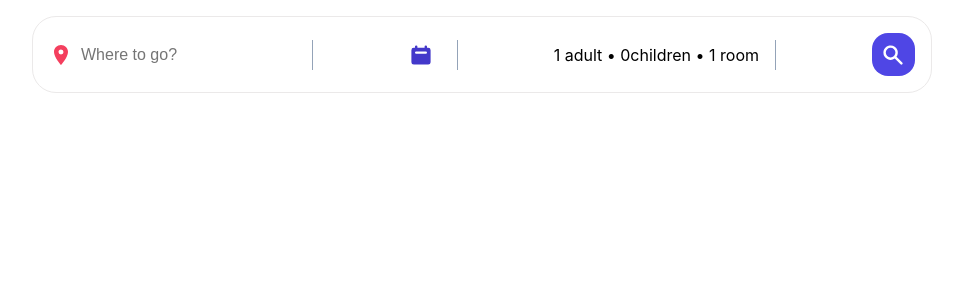
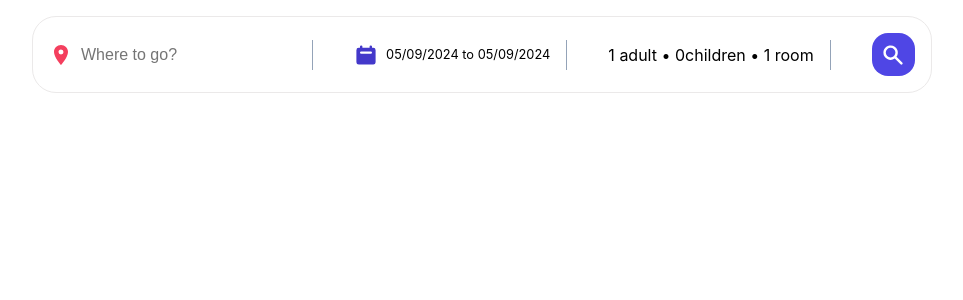
Before and after one commit to fsalari1366/hotel-reservation, a React (Vite) app: page / in a window 1280 px wide. Shown: the top 300 px of the page, without its empty margins (158-1121 px from the left). Built offline with nearby package versions, Linux system fonts and the light colour scheme.

Commit message:
date renge created

```diff
--- a/src/components/header/Header.jsx
+++ b/src/components/header/Header.jsx
@@ -4,15 +4,25 @@ import { HiCalendar, HiSearch } from 'react-icons/hi';
 import 'react-date-range/dist/styles.css'; // main style file
 import 'react-date-range/dist/theme/default.css'; // theme css file
 import GuestOptionList from '../GuestOptionList/GuestOptionList';
+import { DateRange } from 'react-date-range';
+import { format } from "date-fns";
 
 const Header = () => {
     const [destination, setDestination] = useState("");
     const [openOptions, setOpenOptions] = useState(false);
+    const [openDate, setOpenDate] = useState(false);
     const [options, setOptions] = useState({
         adult: 1,
         children: 0,
         room: 1,
     });
+    const [date, setDate] = useState([
+        {
+        startDate: new Date(),
+      endDate: new Date(),
+      key: 'selection',
+    }
+    ]);
 
     const handleOptions = (name, operation) =>{
         setOptions(prev => {
@@ -37,7 +47,15 @@ const Header = () => {
             </div>
             <div className="headerSearchItem">
             <HiCalendar className='headerIcon dateIcon' />
-            <div className="dateDropDown"></div>
+            <div className="dateDropDown"
+            onClick={() => setOpenDate(!openDate)}
+            >{`${format(date[0].startDate,"MM/dd/yyyy")} to
+            ${format(date[0].endDate,"MM/dd/yyyy")}`}</div>
+             {openDate && <DateRange className='date' ranges={date}
+             onChange={(item) => setDate([item.selection])}
+             minDate={new Date()}
+             moveRangeOnFirstSelection={true}
+              />}
             <span className='seperator'></span>
             </div>
             <div className="headerSearchItem">
```
